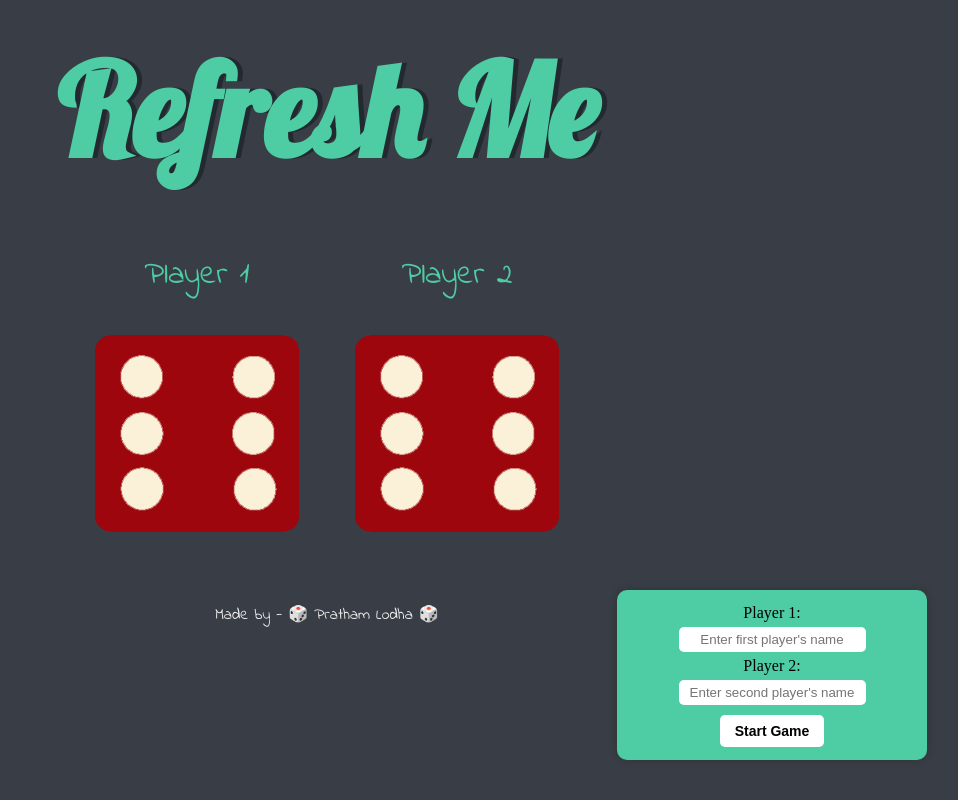
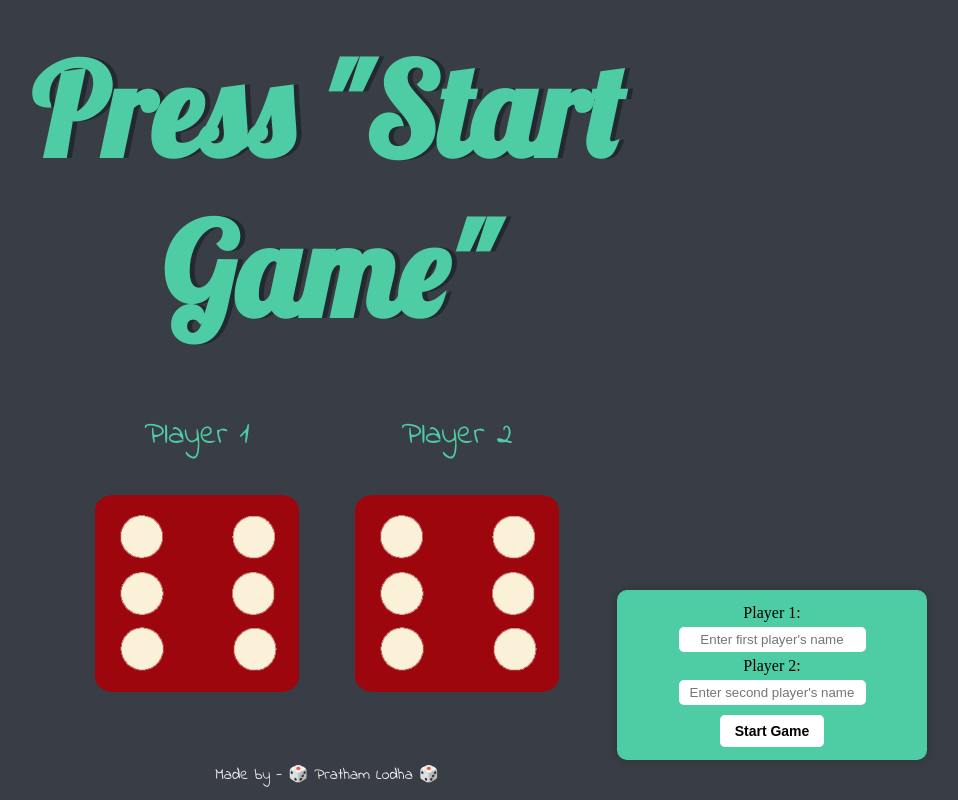
Before and after one commit to bhinfinity/The-Dicee-Game, a plain HTML site: page dicee.html in a window 1280 px wide. Shown: the whole page, without its empty margins (313-1271 px from the left). Drawn offline with Linux system fonts and the light colour scheme.

Commit message:
Changes in dicee.html

```diff
--- a/dicee.html
+++ b/dicee.html
@@ -27,7 +27,7 @@
 
 
   <div class="container">
-    <h1>Refresh Me</h1>
+    <h1>Press "Start Game"</h1>
 
     <div class="dice">
       <p>Player 1</p>
```
